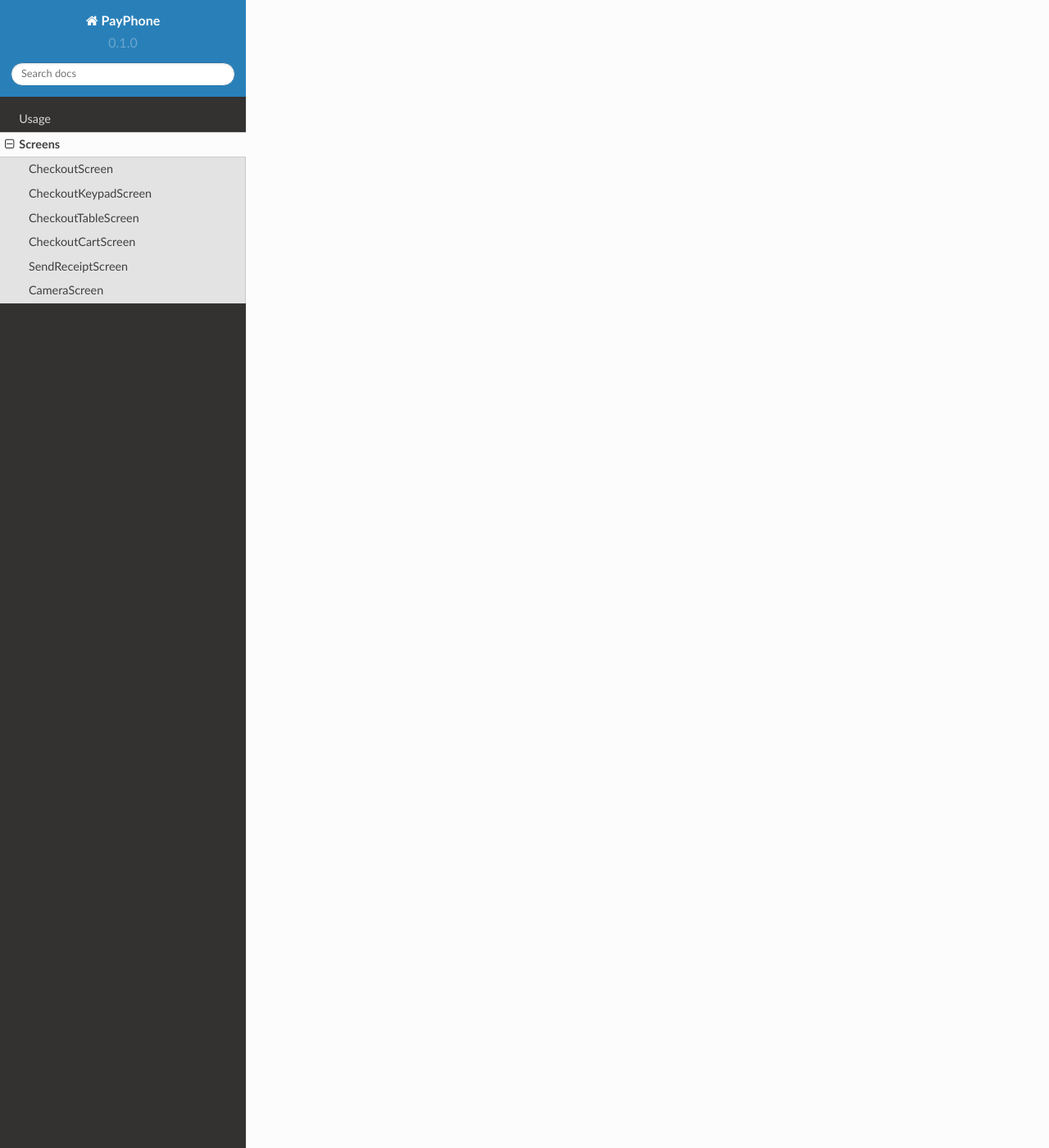
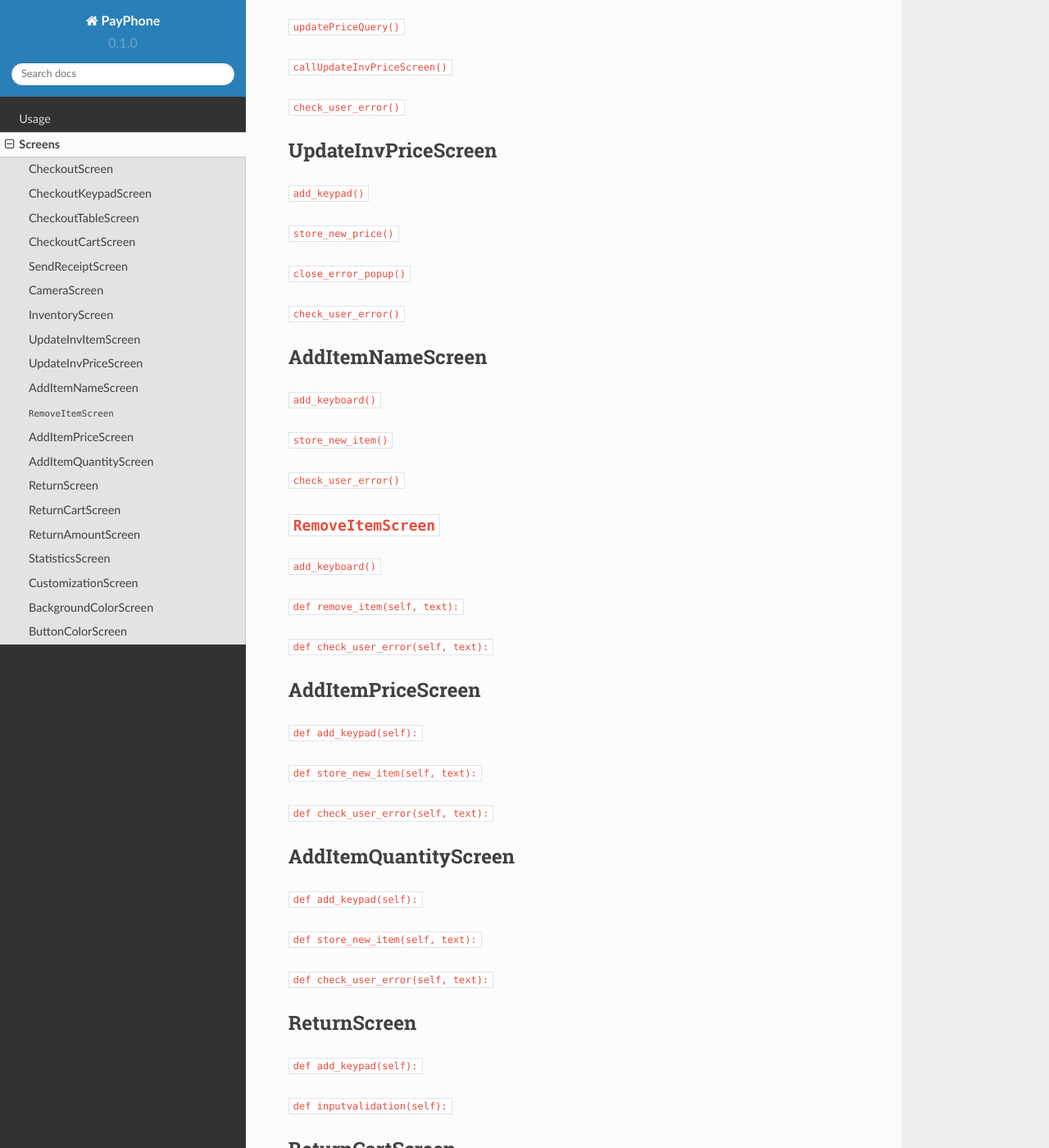
Before and after one commit to Group-3-POS/POS-Documentation, a Sphinx documentation site: the page built from docs/source/screens.rst, in a window 1280 px wide and 1400 px high, scrolled down 2655 px. Shown: the whole window at 82% size. Built offline with Sphinx 7.4.7 and the Read the Docs theme 2.0.0, drawn with Linux system fonts in a browser that asks for light colours; some of the changed text lies outside the part shown.

Commit message:
Update screens.rst

```diff
--- a/docs/source/screens.rst
+++ b/docs/source/screens.rst
@@ -105,15 +105,139 @@ Also displays popup confirming item is correctly identified
 Parameters:
 Img = Image object of Fruit.png
 
-
 ``go_amount()``
 Sets current screen to checkout_keypad which is to select quantity of item
 
+InventoryScreen
+----------------
+This screen displays all items in the inventory_db with option to add item, remove item, update price and quantity of item
+
+``addInvTable()``
+
+``row_press()``
+
+``close_inv_popup()``
+
+``check_user_error()``
+
+
+UpdateInvItemScreen
+----------------
+``add_keypad()``
+
+``store_new_item()``
+
+``close_error_popup()``
+
+``close_update_price_popup()``
+
+``updatePriceQuery()``
+
+``callUpdateInvPriceScreen()``
+
+``check_user_error()``
+
+UpdateInvPriceScreen
+----------------
+``add_keypad()``
+
+``store_new_price()``
+
+``close_error_popup()``
+
+``check_user_error()``
+
+AddItemNameScreen
+----------------
+``add_keyboard()``
+
+``store_new_item()``
+
+``check_user_error()``
+
+
+``RemoveItemScreen``
+----------------
+``add_keyboard()``
+
+``def remove_item(self, text):``
+
+``def check_user_error(self, text):``
+
+AddItemPriceScreen
+----------------
+``def add_keypad(self):``
+
+``def store_new_item(self, text):``
+
+``def check_user_error(self, text):``
+
+AddItemQuantityScreen
+----------------
+``def add_keypad(self):``
+
+``def store_new_item(self, text):``
+
+``def check_user_error(self, text):``
+
+ReturnScreen
+----------------
+``def add_keypad(self):``
+
+``def inputvalidation(self):``
+
+ReturnCartScreen
+----------------
+``def temp_connection(self):``
+
+``def display_info(self, cur, rec_num):``
+
+``def go_menu(self, obj):``
+
+``def remove_item(self, instance_table, instance_row):``
+
+
+``def refund_amount(self):``
+
+ReturnAmountScreen
+----------------
+``def add_keypad(self):``
+
+``def update_db(self):``
+
+``def inputvalidation(self):``
+
+StatisticsScreen
+----------------
+	def last_thirty(self):
+
+	def top_sellers(self):
+
+	def by_week(self):
+
+	def by_year(self):
+
+	def by_month(self):
 
 
 
+CustomizationScreen
+----------------
+No Functions
 
 
+BackgroundColorScreen
+----------------
+``def on_color(self, instance, value):``
+
+``def on_press(self):``
+
+ButtonColorScreen
+----------------
+Functions:
+	``def on_color(self, instance, value):``
+
+	``def on_press(self):``
 
 
 ------------
```
